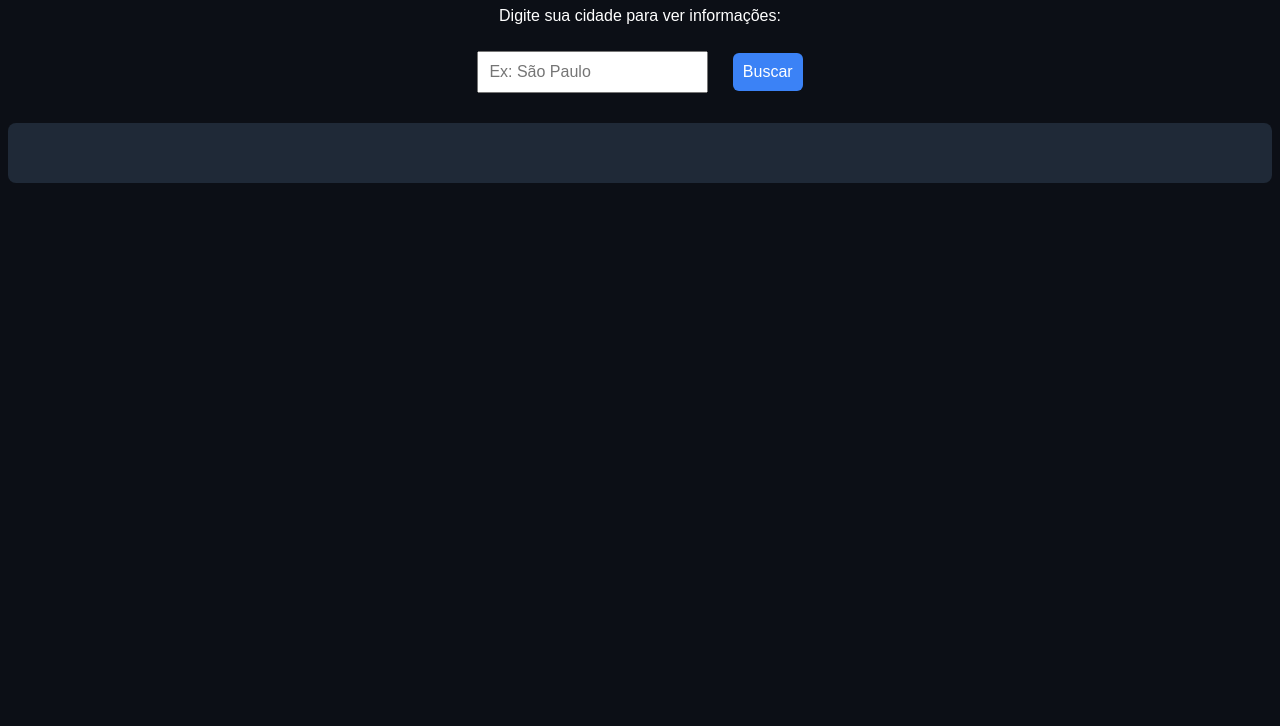
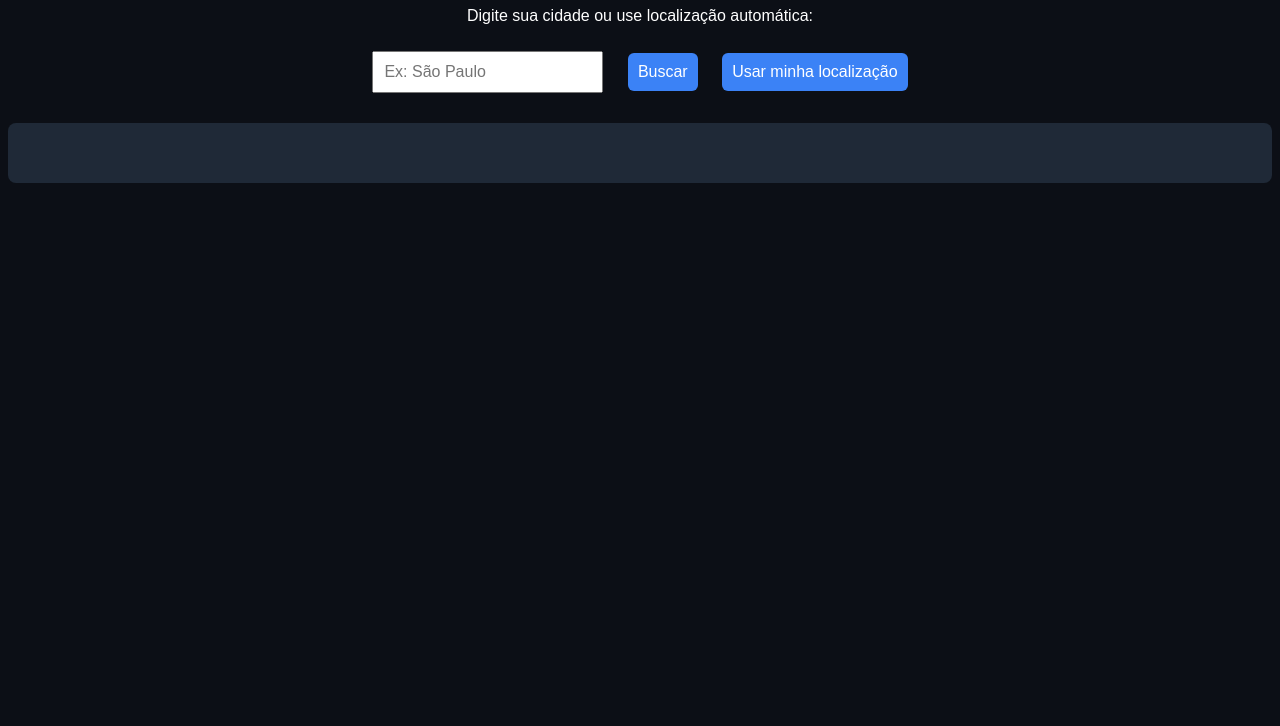
Before and after one commit to Kottaru/city-temperature, a plain HTML site: page index.html in a window 1280 px wide. Shown: the part 74-800 px from the top of the page. Drawn offline with Linux system fonts and the light colour scheme.

Commit message:
Update index.html

```diff
--- a/index.html
+++ b/index.html
@@ -8,10 +8,13 @@
 </head>
 <body>
   <h1>🌤️ Clima e Qualidade do Ar</h1>
-  <p>Digite sua cidade para ver informações:</p>
+  <p>Digite sua cidade ou use localização automática:</p>
 
   <input type="text" id="city" placeholder="Ex: São Paulo">
   <button id="search">Buscar</button>
+  <button id="locate">Usar minha localização</button>
+
+  <div id="history"></div>
 
   <div id="result">
     <h2 id="location"></h2>
```
